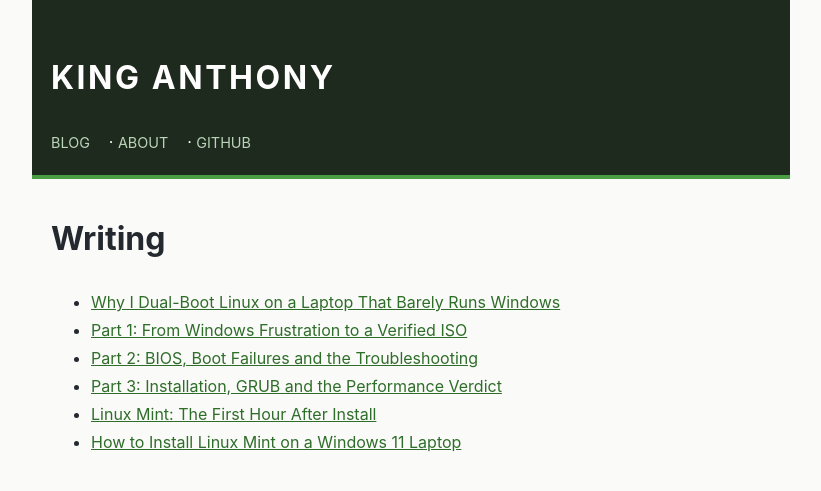
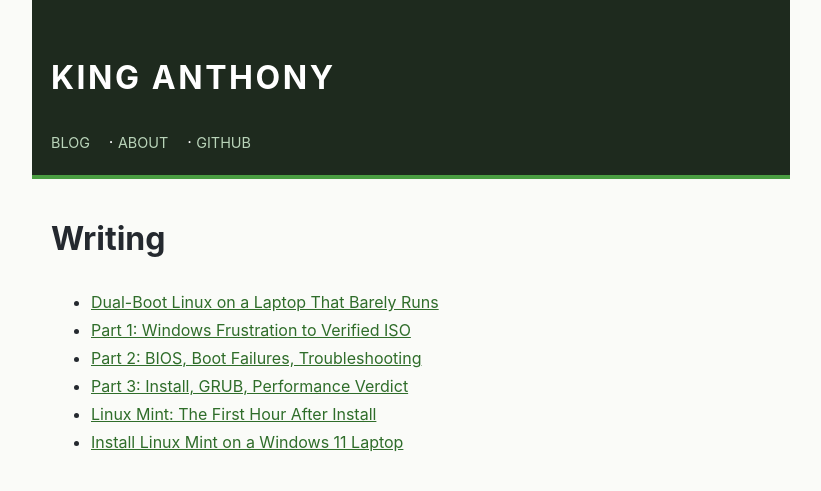
Before and after one commit to Kinganthonytech/Kinganthonytech.github.io, a Jekyll site: the page built from blog.md, in a window 1280 px wide. Shown: the top 491 px of the page, without its empty margins (229-1050 px from the left). Built offline with Jekyll 4.4.1, drawn with Linux system fonts in a browser that asks for light colours.

Commit message:
Storefront polish: descriptions under 125, titles under 45 so title+suffix fits 60

```diff
--- a/_posts/2026-09-29-dual-booting-linux-mint-xfce-part-0.md
+++ b/_posts/2026-09-29-dual-booting-linux-mint-xfce-part-0.md
@@ -1,6 +1,6 @@
 ---
 layout: post
-title: "Why I Dual-Boot Linux on a Laptop That Barely Runs Windows"
+title: "Dual-Boot Linux on a Laptop That Barely Runs"
 headline: "Dual Booting Linux on a Machine That Barely Runs Windows — Part 0: A Series Introduction"
 date: 2026-09-28
 description: "Why I dual booted Linux Mint XFCE on a Pentium N3710 laptop in Nigeria, and what the process actually felt like."
--- a/_posts/2026-09-29-dual-booting-linux-mint-xfce-part-1.md
+++ b/_posts/2026-09-29-dual-booting-linux-mint-xfce-part-1.md
@@ -1,6 +1,6 @@
 ---
 layout: post
-title: "Part 1: From Windows Frustration to a Verified ISO"
+title: "Part 1: Windows Frustration to Verified ISO"
 headline: "Dual Booting Linux on a Machine That Barely Runs Windows — Part 1: From Windows Frustration to a Verified ISO"
 date: 2026-09-28
 description: "Disk partitioning, mirror failures, torrent pivots, and SHA256 checksum verification on unstable Nigerian internet."
--- a/_posts/2026-09-29-dual-booting-linux-mint-xfce-part-3.md
+++ b/_posts/2026-09-29-dual-booting-linux-mint-xfce-part-3.md
@@ -1,6 +1,6 @@
 ---
 layout: post
-title: "Part 3: Installation, GRUB and the Performance Verdict"
+title: "Part 3: Install, GRUB, Performance Verdict"
 headline: "Dual Booting Linux on a Machine That Barely Runs Windows — Part 3: Installation, GRUB and the Performance Verdict"
 date: 2026-09-28
 description: "The installation, dual-boot GRUB menu, and real performance numbers: 3.0GB vs 993MB idle RAM on the same hardware."
```
Also changed, not shown: _posts/2026-09-29-dual-booting-linux-mint-xfce-part-2.md (+2 -2 lines), _posts/2026-11-06-linux-mint-first-hour-after-install.md (+1 -0 lines), _posts/2026-11-06-linux-mint-install.md (+2 -1 lines).
